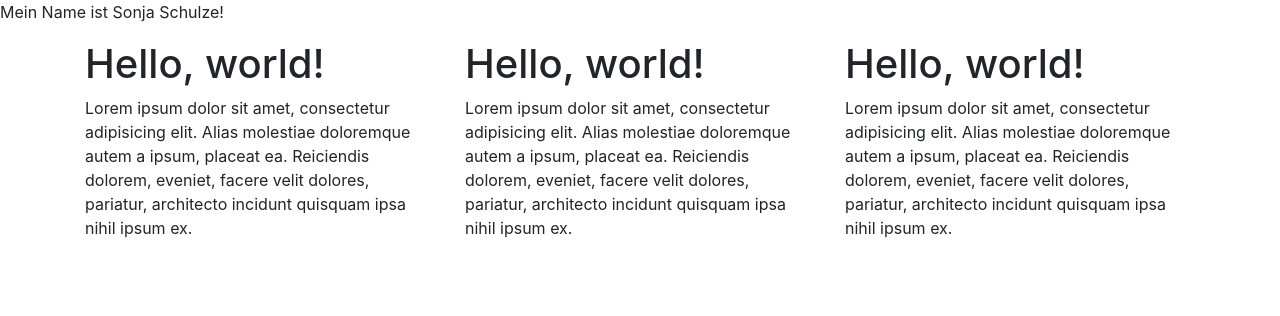
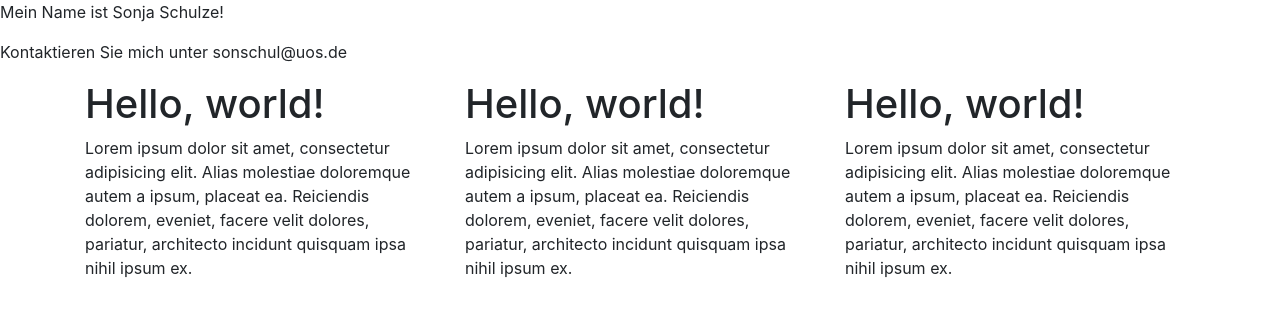
Before and after one commit to sonschul/bootstrap, a plain HTML site: page index.html in a window 1280 px wide. Drawn offline with Linux system fonts and the light colour scheme.

Commit message:
Vierte Version

```diff
--- a/index.html
+++ b/index.html
@@ -13,6 +13,7 @@
   </head>
   <body>
   <p>Mein Name ist Sonja Schulze!</p>
+  <p>Kontaktieren Sie mich unter sonschul@uos.de</p>
    <div class="container">
       <div class="row">
             <div class="col-md-4">
```
